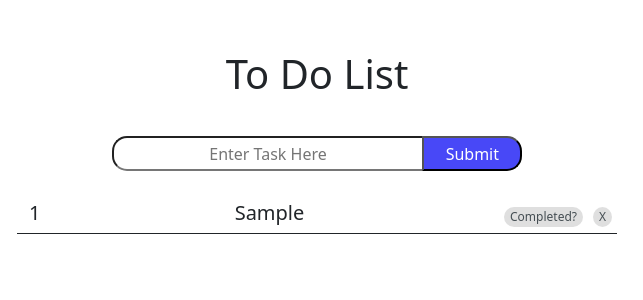
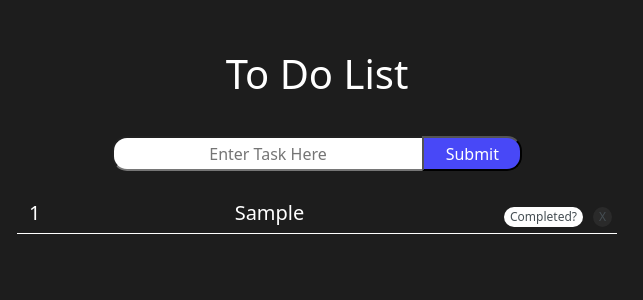
Before and after one commit to TBS099/React-To-Do-List, a React (Vite) app: page / in a window 1280 px wide. Both pictures are taken after typing "Sample" into the empty fields and a click on the button "Submit". Shown: the top 300 px of the page, without its empty margins (323-966 px from the left). Built offline with nearby package versions, Linux system fonts and the light colour scheme.

Commit message:
made the site dark

```diff
--- a/src/components/Tasks/Tasks.css
+++ b/src/components/Tasks/Tasks.css
@@ -20,7 +20,7 @@
 }
 
 .done-button {
-    background-color: rgb(97, 97, 97, 0.2);
+    background-color: #fefefe;
     color: #454E53;
     border: none;
     outline: none;
@@ -30,7 +30,7 @@
 }
 
 .delete-button:hover, .done-button:hover{
-    background-color: rgb(97, 97, 97, 0.5);
+    background-color: rgba(249, 249, 249, 0.5);
     cursor: pointer;
 }
 
--- a/src/index.css
+++ b/src/index.css
@@ -0,0 +1,4 @@
+body {
+    background-color: #1d1d1d;
+    color:#fff;
+}
```
